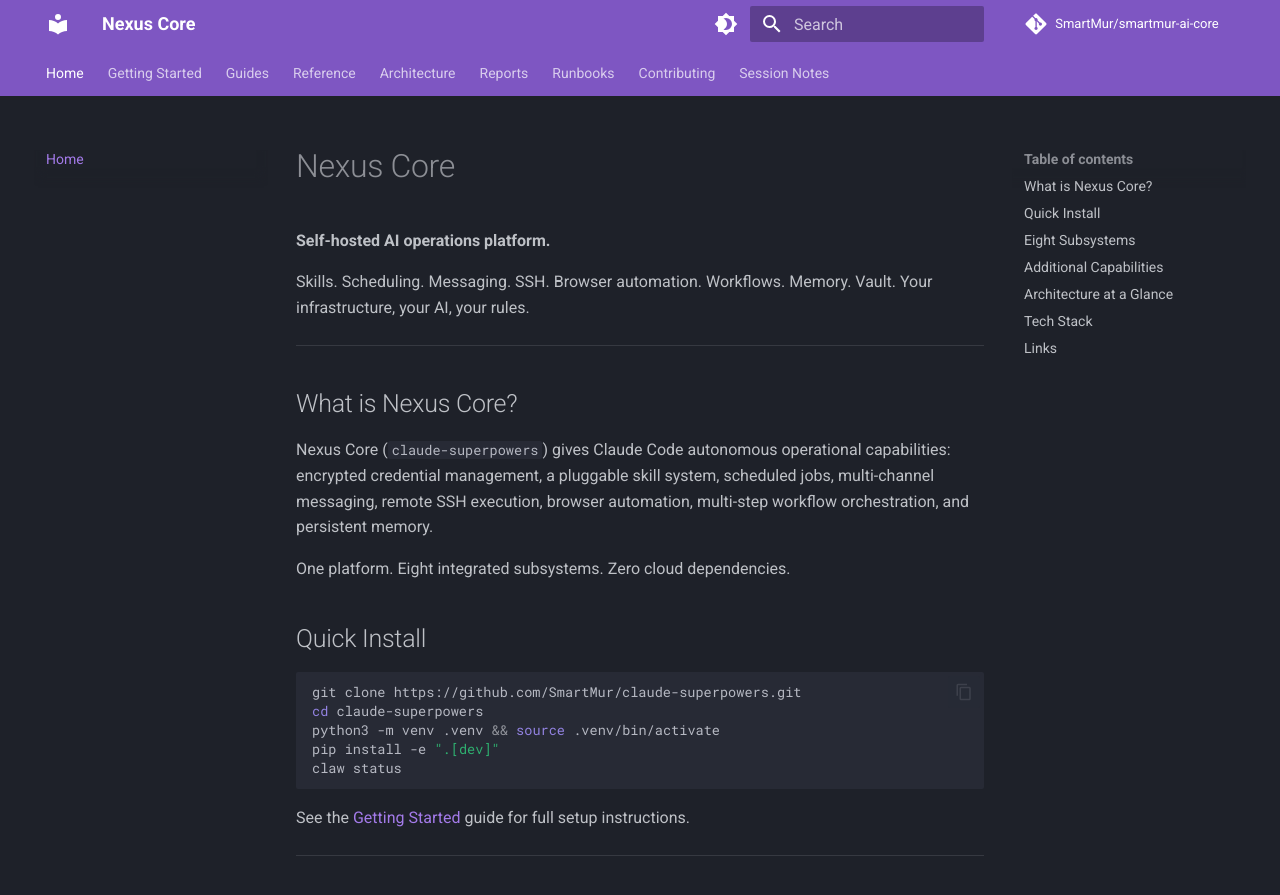
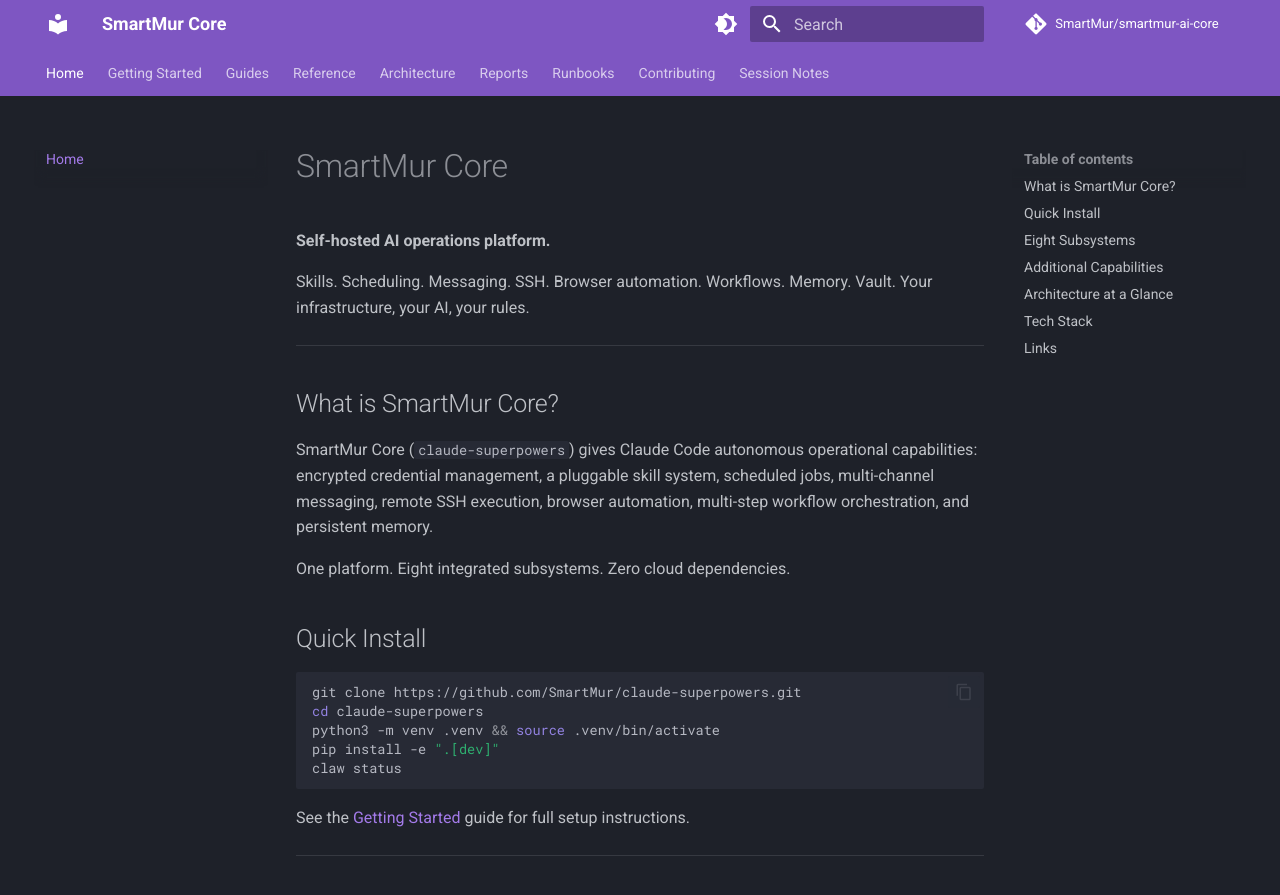
Before and after one commit to SmartMur/smartmur-ai-core, an MkDocs documentation site: the page built from docs/index.md, in a window 1280 px wide and 900 px high. Shown: the top 895 px of the window. Built offline with MkDocs 1.6.1 and Material for MkDocs 9.7.7, drawn with Linux system fonts in a browser that asks for light colours; comment, search, counter and statistics services are not loaded.

Commit message:
Rename Nexus Core to SmartMur Core across all active files
Update branding in mkdocs.yml, CONTRIBUTING.md, docs/index.md,
architecture, getting-started, CLI reference, and to-do tracker.
Historical reports in ecosystem-reposition/ left unchanged.

Co-Authored-By: Claude Opus 4.6 <noreply@anthropic.com>

````diff
--- a/docs/architecture/index.md
+++ b/docs/architecture/index.md
@@ -1,6 +1,6 @@
 # Architecture Overview
 
-Nexus Core is built as a modular Python platform with eight integrated subsystems, a CLI entry point (`claw`), and optional Docker services for the full stack.
+SmartMur Core is built as a modular Python platform with eight integrated subsystems, a CLI entry point (`claw`), and optional Docker services for the full stack.
 
 ---
 
--- a/docs/getting-started/index.md
+++ b/docs/getting-started/index.md
@@ -1,6 +1,6 @@
 # Getting Started
 
-This guide walks you through installing Nexus Core, configuring the environment, and running your first commands.
+This guide walks you through installing SmartMur Core, configuring the environment, and running your first commands.
 
 ---
 
@@ -165,7 +165,7 @@ claw cron list
 claw msg channels
 
 # Send a test message (requires configured tokens)
-claw msg send telegram "Hello from Nexus Core!"
+claw msg send telegram "Hello from SmartMur Core!"
 ```
 
 ---
--- a/docs/index.md
+++ b/docs/index.md
@@ -1,4 +1,4 @@
-# Nexus Core
+# SmartMur Core
 
 **Self-hosted AI operations platform.**
 
@@ -7,9 +7,9 @@ Your infrastructure, your AI, your rules.
 
 ---
 
-## What is Nexus Core?
+## What is SmartMur Core?
 
-Nexus Core (`claude-superpowers`) gives Claude Code autonomous operational capabilities: encrypted credential management, a pluggable skill system, scheduled jobs, multi-channel messaging, remote SSH execution, browser automation, multi-step workflow orchestration, and persistent memory.
+SmartMur Core (`claude-superpowers`) gives Claude Code autonomous operational capabilities: encrypted credential management, a pluggable skill system, scheduled jobs, multi-channel messaging, remote SSH execution, browser automation, multi-step workflow orchestration, and persistent memory.
 
 One platform. Eight integrated subsystems. Zero cloud dependencies.
 
--- a/docs/reference/cli.md
+++ b/docs/reference/cli.md
@@ -1,6 +1,6 @@
 # CLI Command Reference
 
-The `claw` CLI is the primary interface to Nexus Core. All commands are organized into groups by subsystem.
+The `claw` CLI is the primary interface to SmartMur Core. All commands are organized into groups by subsystem.
 
 ```bash
 claw --version    # Show version
--- a/mkdocs.yml
+++ b/mkdocs.yml
@@ -1,4 +1,4 @@
-site_name: Nexus Core
+site_name: SmartMur Core
 site_description: Self-hosted AI operations platform — skills, scheduling, messaging, SSH, browser automation, workflows, memory, and vault.
 site_url: https://smartmur.github.io/smartmur-ai-core/
 repo_url: https://github.com/SmartMur/smartmur-ai-core
````
Also changed, not shown: CONTRIBUTING.md (+2 -2 lines), to-do.md (+1 -1 lines).
